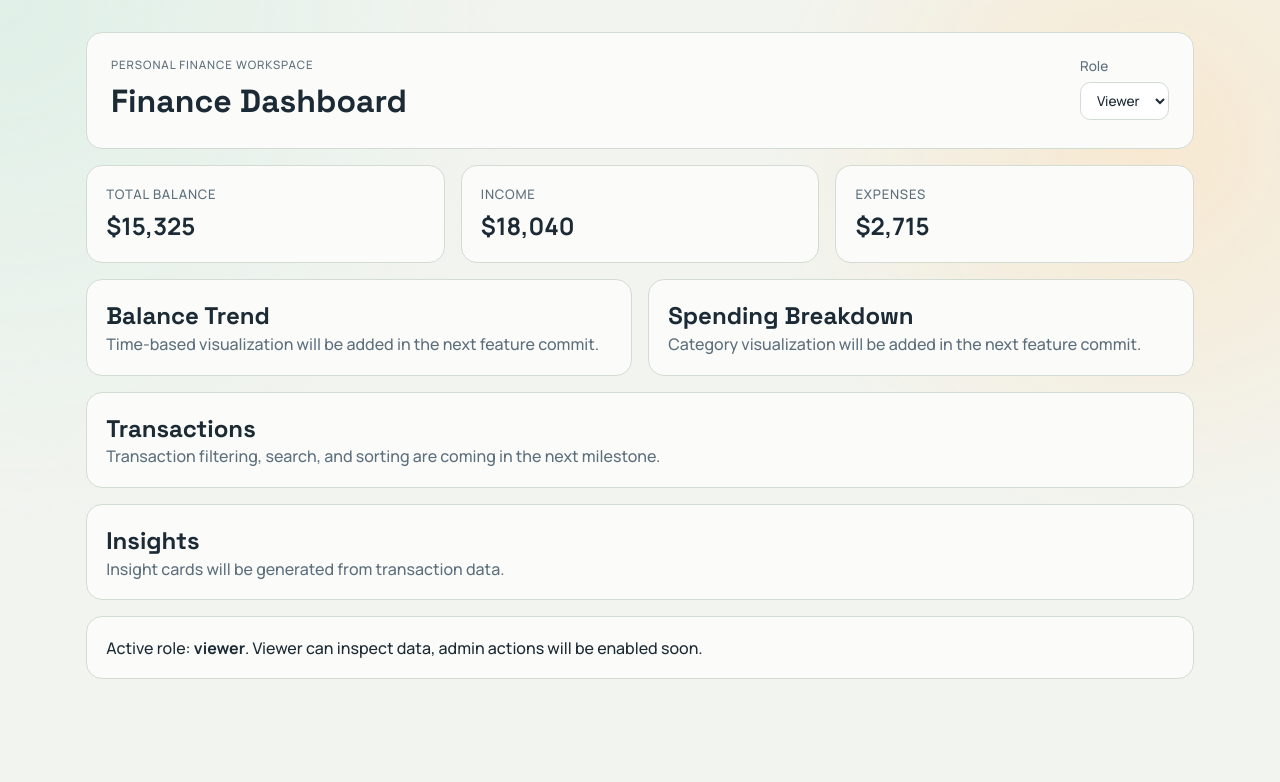
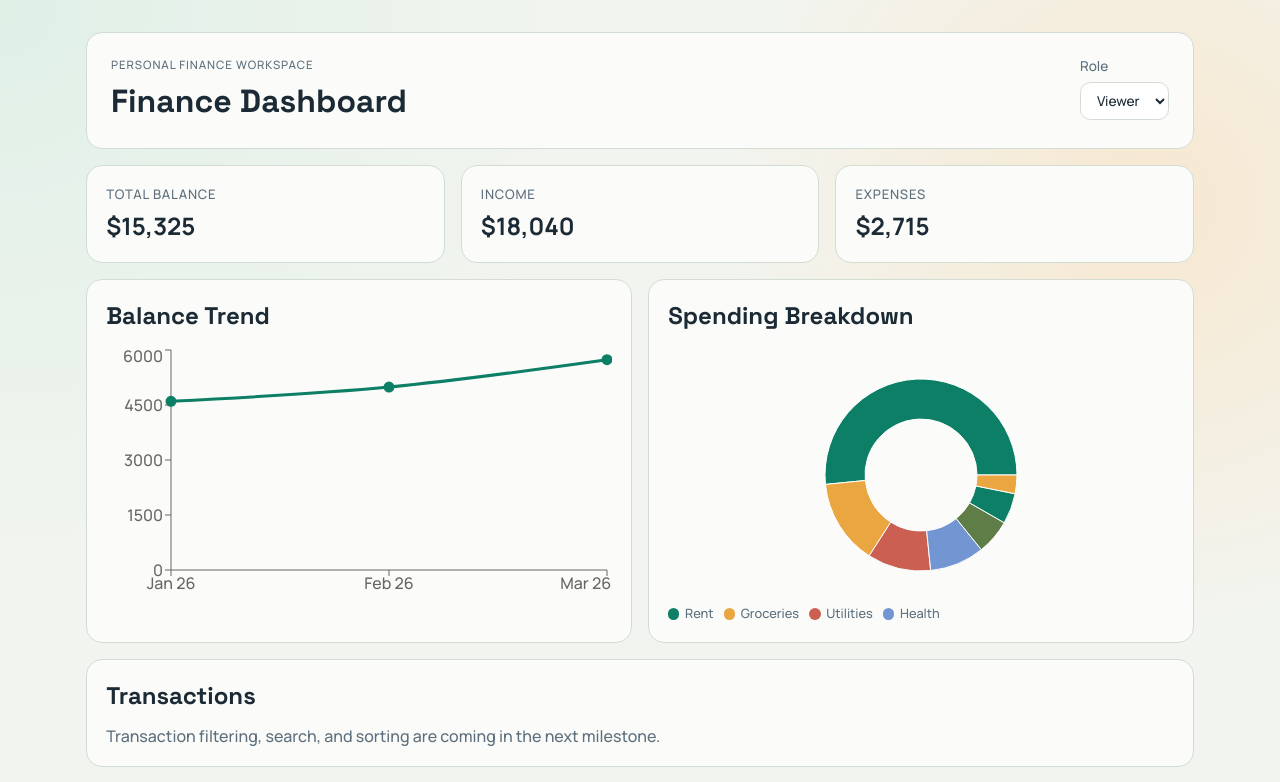
Before and after one commit to harsha4p28/Zorvyn, a React (Vite) app: page / in a window 1280 px wide. Shown: the top 782 px of the page. Built offline with nearby package versions, Linux system fonts and the light colour scheme.

Commit message:
feat: add overview charts and finance aggregations

```diff
--- a/package.json
+++ b/package.json
@@ -11,7 +11,8 @@
   },
   "dependencies": {
     "react": "^19.2.4",
-    "react-dom": "^19.2.4"
+    "react-dom": "^19.2.4",
+    "recharts": "^3.8.1"
   },
   "devDependencies": {
     "@eslint/js": "^9.39.4",
--- a/src/App.css
+++ b/src/App.css
@@ -61,6 +61,10 @@
   padding: 1.2rem;
 }
 
+.panel h2 {
+  margin-bottom: 0.75rem;
+}
+
 .stat-card {
   display: grid;
   gap: 0.4rem;
@@ -81,6 +85,31 @@
   color: var(--muted);
 }
 
+.chart-wrap {
+  width: 100%;
+  height: 260px;
+}
+
+.legend-row {
+  display: flex;
+  gap: 0.65rem;
+  flex-wrap: wrap;
+  font-size: 0.8rem;
+  color: var(--muted);
+}
+
+.legend-row span {
+  display: inline-flex;
+  align-items: center;
+  gap: 0.35rem;
+}
+
+.legend-row i {
+  width: 0.7rem;
+  height: 0.7rem;
+  border-radius: 999px;
+}
+
 .footer-note p {
   margin: 0;
 }
--- a/src/App.tsx
+++ b/src/App.tsx
@@ -1,26 +1,41 @@
 import { useMemo, useState } from 'react'
+import {
+  Cell,
+  Line,
+  LineChart,
+  Pie,
+  PieChart,
+  ResponsiveContainer,
+  Tooltip,
+  XAxis,
+  YAxis,
+} from 'recharts'
 import { mockTransactions } from './data/mockTransactions'
 import type { Transaction, UserRole } from './types/finance'
+import {
+  calculateSummary,
+  getCategoryBreakdown,
+  getMonthlyTrendData,
+} from './utils/finance'
 import './App.css'
 
 function App() {
   const [selectedRole, setSelectedRole] = useState<UserRole>('viewer')
   const [transactions] = useState<Transaction[]>(mockTransactions)
+  const trendData = useMemo(() => getMonthlyTrendData(transactions), [transactions])
+  const categoryData = useMemo(
+    () => getCategoryBreakdown(transactions),
+    [transactions],
+  )
 
-  const quickStats = useMemo(() => {
-    const income = transactions
-      .filter((transaction) => transaction.type === 'income')
-      .reduce((sum, transaction) => sum + transaction.amount, 0)
-    const expenses = transactions
-      .filter((transaction) => transaction.type === 'expense')
-      .reduce((sum, transaction) => sum + transaction.amount, 0)
+  const chartColors = ['#0d7f66', '#eaa640', '#ca5f52', '#7296d1', '#5f7d46']
+  const formatTooltipValue = (value: unknown) => {
+    const rawValue = Array.isArray(value) ? value[0] : value
+    const numericValue = typeof rawValue === 'number' ? rawValue : Number(rawValue)
+    return `$${numericValue.toLocaleString()}`
+  }
 
-    return {
-      income,
-      expenses,
-      balance: income - expenses,
-    }
-  }, [transactions])
+  const quickStats = useMemo(() => calculateSummary(transactions), [transactions])
 
   return (
     <main className="app-shell">
@@ -58,13 +73,58 @@ function App() {
       </section>
 
       <section className="grid-section charts-grid">
-        <article className="panel panel-placeholder">
+        <article className="panel">
           <h2>Balance Trend</h2>
-          <p>Time-based visualization will be added in the next feature commit.</p>
+          <div className="chart-wrap">
+            <ResponsiveContainer width="100%" height={260}>
+              <LineChart data={trendData}>
+                <XAxis dataKey="month" />
+                <YAxis />
+                <Tooltip formatter={formatTooltipValue} />
+                <Line
+                  type="monotone"
+                  dataKey="balance"
+                  stroke="#0d7f66"
+                  strokeWidth={3}
+                  dot={{ r: 4, fill: '#0d7f66' }}
+                />
+              </LineChart>
+            </ResponsiveContainer>
+          </div>
         </article>
-        <article className="panel panel-placeholder">
+        <article className="panel">
           <h2>Spending Breakdown</h2>
-          <p>Category visualization will be added in the next feature commit.</p>
+          <div className="chart-wrap">
+            <ResponsiveContainer width="100%" height={260}>
+              <PieChart>
+                <Pie
+                  data={categoryData}
+                  dataKey="amount"
+                  nameKey="category"
+                  outerRadius={96}
+                  innerRadius={56}
+                >
+                  {categoryData.map((slice, index) => (
+                    <Cell
+                      key={`${slice.category}-${index}`}
+                      fill={chartColors[index % chartColors.length]}
+                    />
+                  ))}
+                </Pie>
+                <Tooltip formatter={formatTooltipValue} />
+              </PieChart>
+            </ResponsiveContainer>
+          </div>
+          <div className="legend-row">
+            {categoryData.slice(0, 4).map((row, index) => (
+              <span key={row.category}>
+                <i
+                  style={{ backgroundColor: chartColors[index % chartColors.length] }}
+                />
+                {row.category}
+              </span>
+            ))}
+          </div>
         </article>
       </section>
 
--- /dev/null
+++ b/src/utils/finance.ts
@@ -0,0 +1,81 @@
+import type { Transaction } from '../types/finance'
+
+export interface FinanceSummary {
+  income: number
+  expenses: number
+  balance: number
+}
+
+export interface MonthlyTrendRow {
+  month: string
+  balance: number
+}
+
+export interface CategoryBreakdownRow {
+  category: string
+  amount: number
+}
+
+const monthFormatter = new Intl.DateTimeFormat('en-US', {
+  month: 'short',
+  year: '2-digit',
+})
+
+export function calculateSummary(transactions: Transaction[]): FinanceSummary {
+  const income = transactions
+    .filter((transaction) => transaction.type === 'income')
+    .reduce((sum, transaction) => sum + transaction.amount, 0)
+  const expenses = transactions
+    .filter((transaction) => transaction.type === 'expense')
+    .reduce((sum, transaction) => sum + transaction.amount, 0)
+
+  return {
+    income,
+    expenses,
+    balance: income - expenses,
+  }
+}
+
+export function getMonthlyTrendData(
+  transactions: Transaction[],
+): MonthlyTrendRow[] {
+  const monthlyMap = new Map<string, { income: number; expenses: number }>()
+
+  transactions.forEach((transaction) => {
+    const monthKey = transaction.date.slice(0, 7)
+    const existing = monthlyMap.get(monthKey) ?? { income: 0, expenses: 0 }
+
+    if (transaction.type === 'income') {
+      existing.income += transaction.amount
+    } else {
+      existing.expenses += transaction.amount
+    }
+
+    monthlyMap.set(monthKey, existing)
+  })
+
+  return Array.from(monthlyMap.entries())
+    .sort(([left], [right]) => left.localeCompare(right))
+    .map(([month, values]) => ({
+      month: monthFormatter.format(new Date(`${month}-01`)),
+      balance: values.income - values.expenses,
+    }))
+}
+
+export function getCategoryBreakdown(
+  transactions: Transaction[],
+): CategoryBreakdownRow[] {
+  const expenses = transactions.filter((transaction) => transaction.type === 'expense')
+  const categoryMap = new Map<string, number>()
+
+  expenses.forEach((expense) => {
+    categoryMap.set(expense.category, (categoryMap.get(expense.category) ?? 0) + expense.amount)
+  })
+
+  return Array.from(categoryMap.entries())
+    .map(([category, amount]) => ({
+      category,
+      amount,
+    }))
+    .sort((left, right) => right.amount - left.amount)
+}
```
Also changed, not shown: 1 other file (tests, documents, lock files or other folders).
